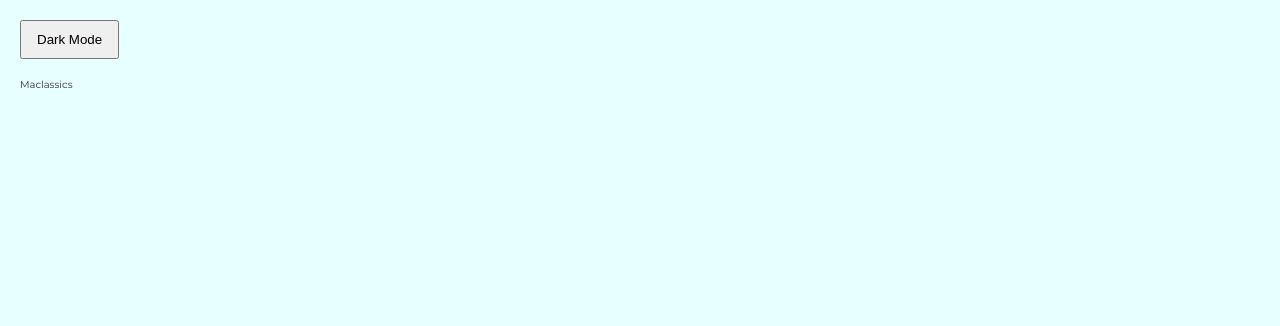
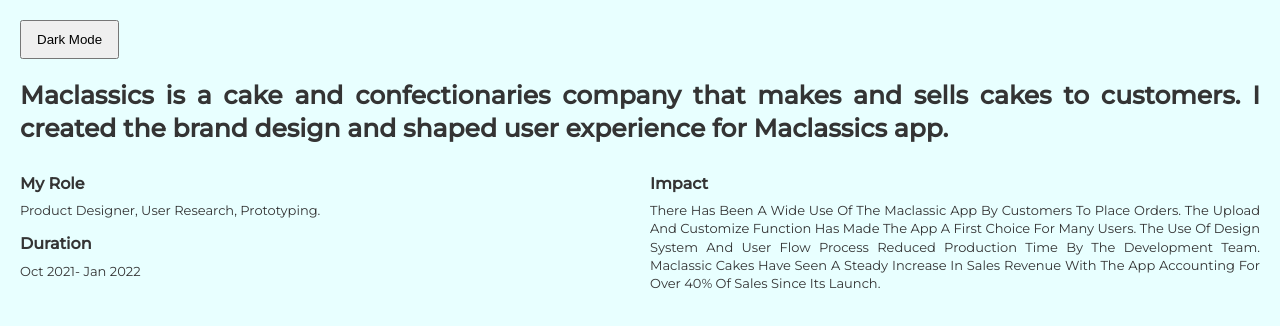
Before and after one commit to ibktommy/Roy-Portfolio, a React (Create React App) app: page /maclassics in a window 1280 px wide. Shown: the top 326 px of the page. Built offline with nearby package versions, Linux system fonts and the light colour scheme.

Commit message:
Adding elements to the Maclassic-Project, the Header part

```diff
--- a/src/index.css
+++ b/src/index.css
@@ -106,6 +106,15 @@
   transform: translateY(-.3rem);
 }
 
+.project-header {
+  font-family: var(--sec-font);
+  font-size: 2.5rem;
+  font-weight: 700;
+  text-align: justify;
+  line-height: 1.3;
+  margin-bottom: 3rem;
+}
+
 /* MEDIA QUERY  */
 @media (max-width: 1024px) {
   .container {
--- a/src/pages/Maclassics/Maclassics.jsx
+++ b/src/pages/Maclassics/Maclassics.jsx
@@ -1,9 +1,43 @@
 import React from 'react'
+import "./Maclassics.scss";
 
 const Maclassics = () => {
-  return (
-    <div>Maclassics</div>
-  )
-}
+	return (
+		<section className="maclassics">
+			<header className="project-header">
+				Maclassics is a cake and confectionaries company that makes and sells
+				cakes to customers. I created the brand design and shaped user
+				experience for Maclassics app.
+			</header>
+
+			<div className="gen-details flex">
+				<div className="gen-details-left row-flex">
+					<div className="gen-details-left_role">
+						<h4>My Role</h4>
+						<p>Product designer, User research, prototyping.</p>
+					</div>
+					<div className="gen-details-left_period">
+						<h4>Duration</h4>
+						<p>Oct 2021- Jan 2022</p>
+					</div>
+				</div>
+
+				<div className="gen-details-right">
+					<div className="gen-details-right_impact">
+						<h4>Impact</h4>
+						<p>
+							There has been a wide use of the maclassic app by customers to
+							place orders. The upload and customize function has made the app a
+							first choice for many users. The use of design system and user
+							flow process reduced production time by the development team.
+							Maclassic cakes have seen a steady increase in sales revenue with
+							the app accounting for over 40% of sales since its launch.
+						</p>
+					</div>
+				</div>
+			</div>
+		</section>
+	);
+};
 
 export default Maclassics
--- a/src/pages/Maclassics/Maclassics.scss
+++ b/src/pages/Maclassics/Maclassics.scss
@@ -0,0 +1,29 @@
+.maclassics {
+  .gen-details {
+    justify-content: space-between;
+    gap: 2rem;
+    align-items: flex-start;
+
+    &-left {
+      flex: 50%;
+      gap: 1.5rem;
+    }
+
+    &-left,
+    &-right {
+      flex: 50%;
+
+      h4 {
+        font-size: 1.6rem;
+        margin-bottom: .8rem;
+      }
+
+      p {
+        text-transform: capitalize;
+        font-size: 1.3rem;
+        text-align: justify;
+        line-height: 1.4;
+      }
+    }
+  }
+}
```
